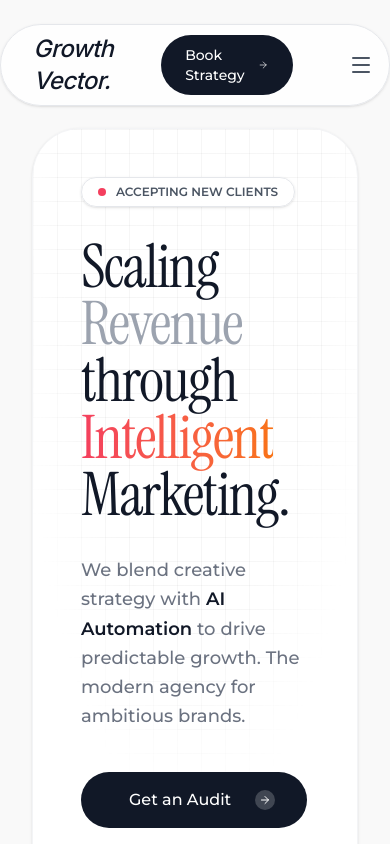
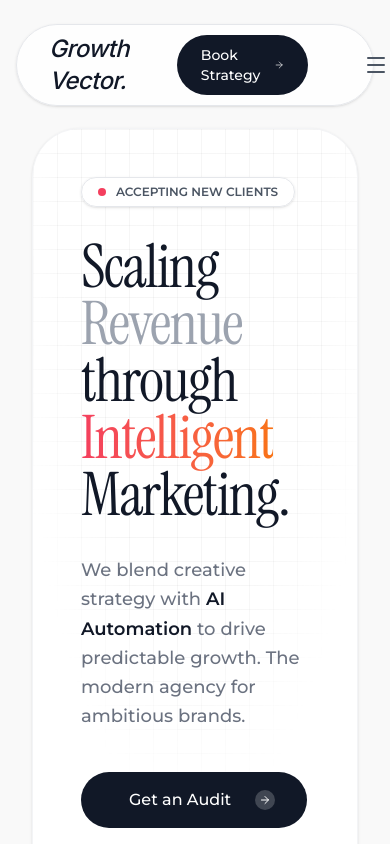
Before and after one commit to JaimeenMakavana/growth-vector, a Next.js app: page / in a window 390 px wide. Shown: the top 844 px of the page. Built offline with nearby package versions, Linux system fonts and the light colour scheme.

Commit message:
Update Header component layout for improved responsiveness and styling

```diff
--- a/src/components/home-page-components/header/Header.tsx
+++ b/src/components/home-page-components/header/Header.tsx
@@ -15,7 +15,7 @@ export default function Header() {
 
   return (
     <div className="fixed left-0 right-0 top-lg z-fixed pl-md pr-md flex justify-center animate-fade-up z-[100]">
-      <nav className="glass-nav border border-gray-200 rounded-full flex items-center shadow-sm hover:shadow-lg transition-all pl-xl pr-sm pt-sm pb-sm gap-2xl duration-base">
+      <nav className="max-w-6xl w-full glass-nav border border-gray-200 rounded-full flex items-center justify-between shadow-sm hover:shadow-lg transition-all pl-xl pr-sm pt-sm pb-sm gap-2xl duration-base">
         <Link
           href="/"
           className="group flex items-center text-sm text-gray-900 hover:text-rose-600 transition-colors gap-sm duration-base"
@@ -26,8 +26,6 @@ export default function Header() {
         </Link>
 
         <DesktopNav />
-
-        <div className="w-px h-md bg-gray-200 hidden md:block"></div>
 
         <Link
           href="#contact"
```
